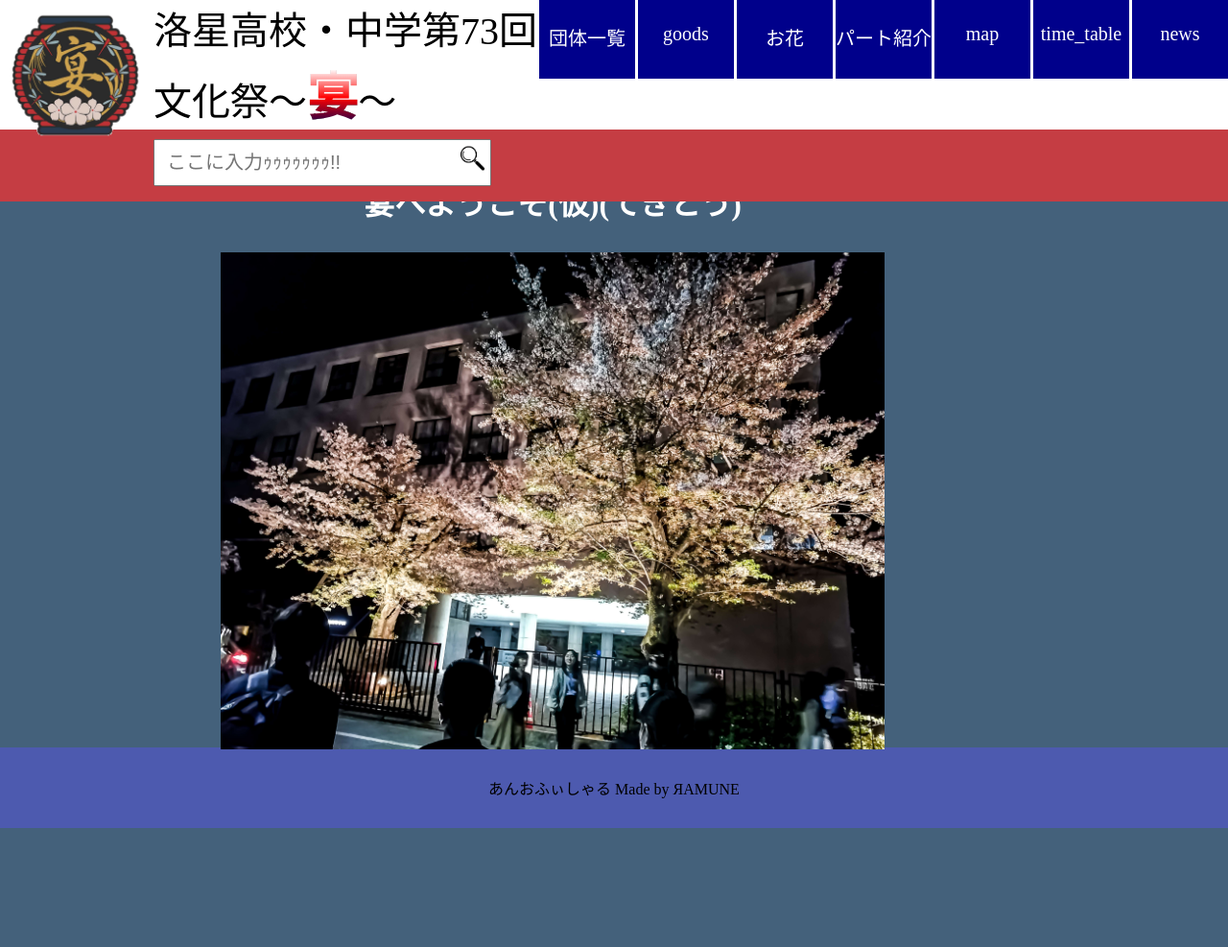
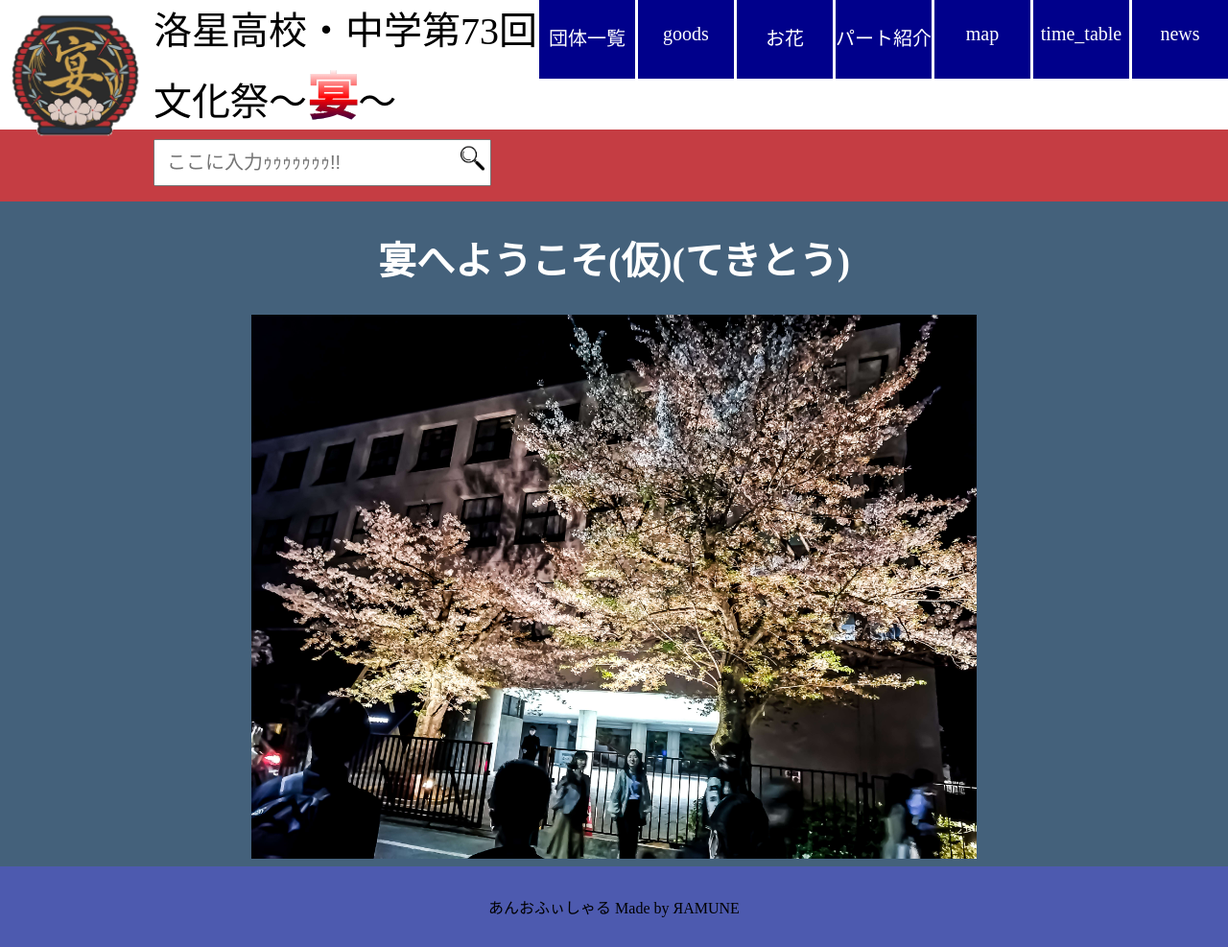
Before and after one commit to ramune64/web_rakusei_fes, a PHP site: page /index.php in a window 1280 px wide. Shown: the whole page at 96% size. Before the commit the page ends 863 px from the top, so only its background shows below. Run offline with PHP 8.4, Linux system fonts and the light colour scheme; some libraries are stand-ins or nearby versions.

Commit message:
inner_contentの高さ調整

```diff
--- a/code.js
+++ b/code.js
@@ -8,6 +8,7 @@ const bottom_hum = document.getElementById('bottom_hum');
 
 const back_ground1 = document.getElementById('aaaaa');
 const header = document.getElementById("header");
+
 
 var c = 0;
 function a(){
@@ -91,13 +92,13 @@ function ccccc(){
     }
 }
 
-a1_cell.addEventListener("mouseover",{handleEvent: ccccc,imgs: img_list[0]},false);
+/* a1_cell.addEventListener("mouseover",{handleEvent: ccccc,imgs: img_list[0]},false);
 a1_cell.addEventListener("mouseleave",{handleEvent: ccccc,imgs: img_list[0]},false);
 
 d3_cell.addEventListener("mouseover",{handleEvent: ccccc,imgs: img_list[1]},false);
-d3_cell.addEventListener("mouseleave",{handleEvent: ccccc,imgs: img_list[1]},false);
+d3_cell.addEventListener("mouseleave",{handleEvent: ccccc,imgs: img_list[1]},false); */
 
-const gray_back = document.getElementById("gray_back")
+/* const gray_back = document.getElementById("gray_back")
 const front_cherry = document.getElementById("front_cherry")
 const front_flower = document.getElementById("front_flower")
 
@@ -118,10 +119,10 @@ gray_back.addEventListener("mousedown",frontimg)
 var o_h = 311;
 var o_w = 395;
 var h = document.getElementById("origin").clientHeight;
-var w = document.getElementById("origin").clientWidth;
+var w = document.getElementById("origin").clientWidth; */
 
 
-document.getElementById("origin").onclick = function (event){
+/* document.getElementById("origin").onclick = function (event){
     var x = event.offsetX ;	// 水平の位置座標
 	var y = event.offsetY ;	// 垂直の位置座標
 
@@ -150,7 +151,7 @@ document.getElementById("origin").onclick = function (event){
     }
 
     //document.querySelector("#posx").textContent = x;
-}
+} */
 
 
 
@@ -160,3 +161,36 @@ function jump(name){
     window.location.href = jumpurl
 
 }
+function resize(){
+    console.log("kawatta");
+}
+const header2 = document.querySelector('#header');
+const inner_content = document.getElementsByClassName("inner_content");
+console.log(inner_content);
+
+
+
+const resizeObserver = new ResizeObserver((entries) => {
+    for(let index = 0; index < inner_content.length;index++){
+        /* inner_content[index].style.marginTop = `${(entries[0].contentRect.height+75)*-2}px`; */
+        /* console.log((entries[0].contentRect.height+75)*-1); */
+        inner_content[index].style.padding = `${(entries[0].contentRect.height+75)*1}px 10px 10px 10px`
+    }
+    /* inner_content.forEach(content => {
+        content.style.marginLeft = `-${entries[0].contentRect.height+5}px`
+    }); */
+  });
+  resizeObserver.observe(header2);
+
+
+
+/* const resizeObserver = new ResizeObserver(entries => {
+    for (let entry of entries) {
+        // 要素の高さの変化を検知
+        console.log('Element height changed to:', entry.contentRect.height);
+        // ここで何かしらのイベントを実行する
+        alert('Element height changed to: ' + entry.contentRect.height);
+    }
+});
+
+resizeObserver.observe(header); */
--- a/index.php
+++ b/index.php
@@ -13,7 +13,7 @@
         <div class="wrap">
         <div id="hontai">
           	<div class="main_content">
-            	<div class="front_content" id="front">
+            	<div class="inner_content front_content" id="front">
 					<h1 class="front">宴へようこそ(仮)(てきとう)</h1>
 					<img src="image/cherry.png" alt="なんかの画像">
 
--- a/links.html
+++ b/links.html
@@ -1,6 +1,6 @@
 <link rel="stylesheet" href="../stylesheet/style.css" type="text/css">
 <link rel="stylesheet" href="../stylesheet/map.css" type="text/css">
 
-<link rel="icon" href="../image/favicon.ico">
+<link rel="icon" href="../image/logo.png">
 <link rel="stylesheet" media="(max-width: 480px)" href="../stylesheet/sp_style.css">
 <link rel="stylesheet" href="../stylesheet/time_table.css" type="text/css">
--- a/stylesheet/style.css
+++ b/stylesheet/style.css
@@ -27,7 +27,7 @@ html {scroll-behavior: smooth;}
     z-index: 1;
 }
 .main_content{
-    width: 90%;
+    width: 100%;
 }
 .side_content{
     display: none;
@@ -104,6 +104,11 @@ header p{
     font-size: 30pt;
     font-family: "HG行書体";
     overflow-wrap: break-word;
+}
+@media screen and (max-width:1135px){
+    header p{
+        display: none;
+    }
 }
 header b{
     font-size: 40pt;
@@ -452,9 +457,9 @@ div.news p{
 
 
 .inner_content{
-    padding: 165px 10px 10px 10px;
+    /* padding: 165px 10px 10px 10px; */
     margin-top: -157px;
-    margin-left: 7%;
+    /* margin-left: 7%; */
     /* width: 75%; */
     /* margin-bottom: 100px; */
 }
```
